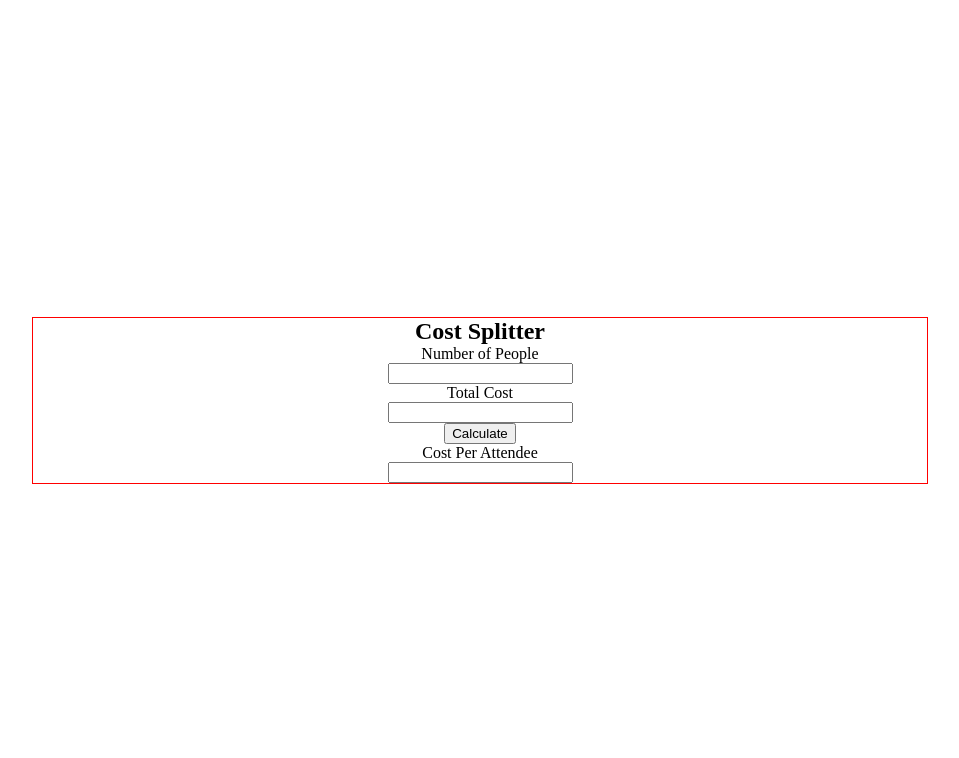
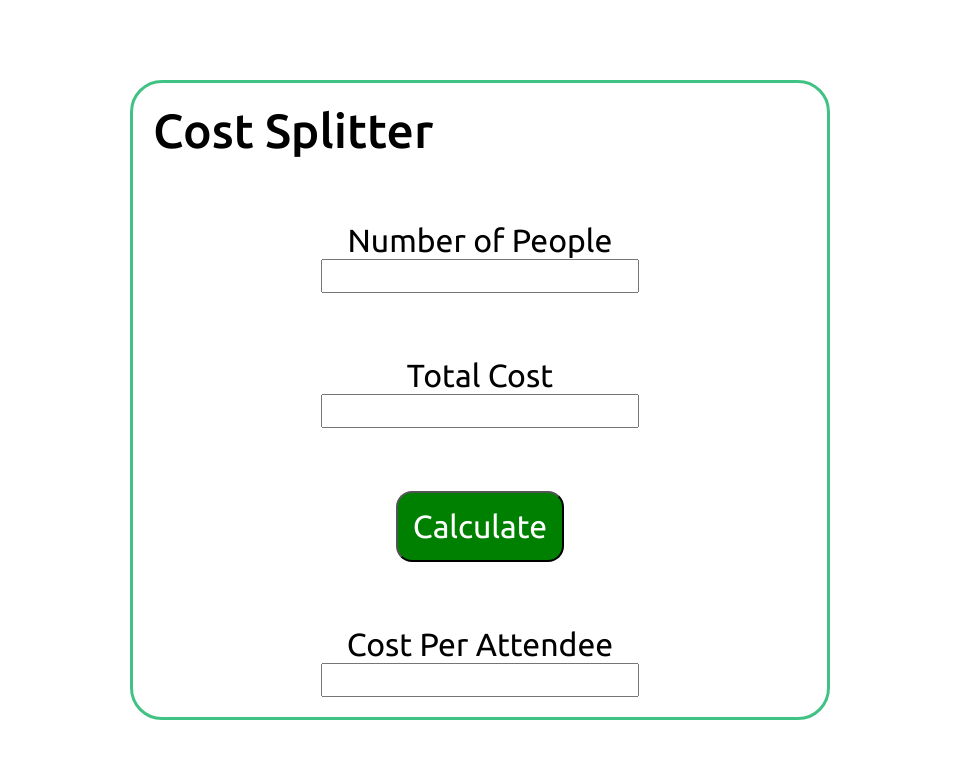
Before and after one commit to wilyyy/JohnEventPlanner, a plain HTML site: page costsplitter.html in a window 1280 px wide. Shown: the whole page, without its empty margins (160-1119 px from the left). Drawn offline with Linux system fonts and the light colour scheme.

Commit message:
applied simple styling to cost splitter

```diff
--- a/costsplitter.html
+++ b/costsplitter.html
@@ -6,19 +6,28 @@
     <meta name="viewport" content="width=device-width, initial-scale=1.0">
     <title>CostSplitter - John</title>
     <link rel="stylesheet" href="css/styles.css" type="text/css">
-    <script src="javascripts/main.js"></script>
+    <script src="javascripts/costsplitter.js"></script>
+    <link rel="preconnect" href="https://fonts.googleapis.com">
+    <link rel="preconnect" href="https://fonts.gstatic.com" crossorigin>
+    <link href="https://fonts.googleapis.com/css2?family=Ubuntu:wght@300;400;500;700&display=swap" rel="stylesheet">
 </head>
 <body>
     <main>
         <form>
             <h2>Cost Splitter</h2>
+            <section>
                 <label for="people">Number of People</label>
                 <input type="number" id="people" />
+            </section>
+            <section>
                 <label for="totalcost">Total Cost</label>
                 <input type="text" id="totalcost" />
-            <input type="button" value="Calculate" onclick="calcCost()"/>
+            </section>
+            <input id="calcbutton" type="button" value="Calculate" onclick="calcCost()"/>
+            <section>
                 <label for="indcost">Cost Per Attendee</label>
                 <input type="text" id="indcost" />
+            </section>
         </form>
     </main>
 </body>
--- a/css/styles.css
+++ b/css/styles.css
@@ -527,7 +527,41 @@ form {
     justify-content: center;
     align-items: center;
     width: 70%;
-    border: 1px solid red;
+    max-width: 700px;
+    height: 80%;
+    border: 3px solid #3FC284;
+    border-radius: 32px;
+    padding: 20px;
+    justify-content: space-between;
+}
+
+h2 {
+    font-family: 'Ubuntu', sans-serif;
+    font-weight: 500;
+    font-size: 36pt;
+    align-self: flex-start;
+}
+
+section {
+    display: flex;
+    flex-direction: column;
+    text-align: center;
+    font-size: 24pt;
+    font-family: 'Ubuntu', sans-serif;
+}
+
+#people, #totalcost, #indcost {
+    font-size: 18pt;
+    text-align: center;
+}
+
+#calcbutton {
+    font-family: 'Ubuntu', sans-serif;
+    font-size: 24pt;
+    padding: 15px;
+    background-color: green;
+    color: white;
+    border-radius: 16px;
 }
 
 
--- /dev/null
+++ b/javascripts/costsplitter.js
@@ -0,0 +1,24 @@
+function calcCost()
+{
+    let people = parseInt(document.getElementById("people").value);
+    let totalcost = parseInt(document.getElementById("totalcost").value);
+    if (isNaN(people))
+    {
+        alert("Please use numbers!");
+    }
+    if (isNaN(totalcost))
+    {
+        alert("Please use numbers!");
+    }
+    indcost = people / totalcost;
+    if (indcost < 1)
+    {
+        indcost = indcost * 100;
+        document.getElementById("indcost").value = Math.round(indcost) + "¢";
+    }
+
+    else
+    {
+        document.getElementById("indcost").value = "$" + Number.parseFloat(indcost).toFixed(2);
+    }
+}
--- a/javascripts/main.js
+++ b/javascripts/main.js
@@ -1,28 +1,3 @@
-function calcCost()
-{
-    let people = parseInt(document.getElementById("people").value);
-    if (isNaN(people))
-    {
-        alert("Please use numbers!");
-    }
-    let totalcost = parseInt(document.getElementById("totalcost").value);
-    if (isNaN(totalcost))
-    {
-        alert("Please use numbers!");
-    }
-    indcost = people / totalcost;
-    if (indcost < 1)
-    {
-        indcost = indcost * 100;
-        document.getElementById("indcost").value = Math.round(indcost) + "¢";
-    }
-
-    else
-    {
-        document.getElementById("indcost").value = "$" + Number.parseFloat(indcost).toFixed(2);
-    }
-}
-
 onload = () => {
 //Login page AJAX & Login Validation (Event Handling)
     let testAjaxLoginObject = new XMLHttpRequest();
```
Lines whose indentation alone changed are shown as unchanged.
